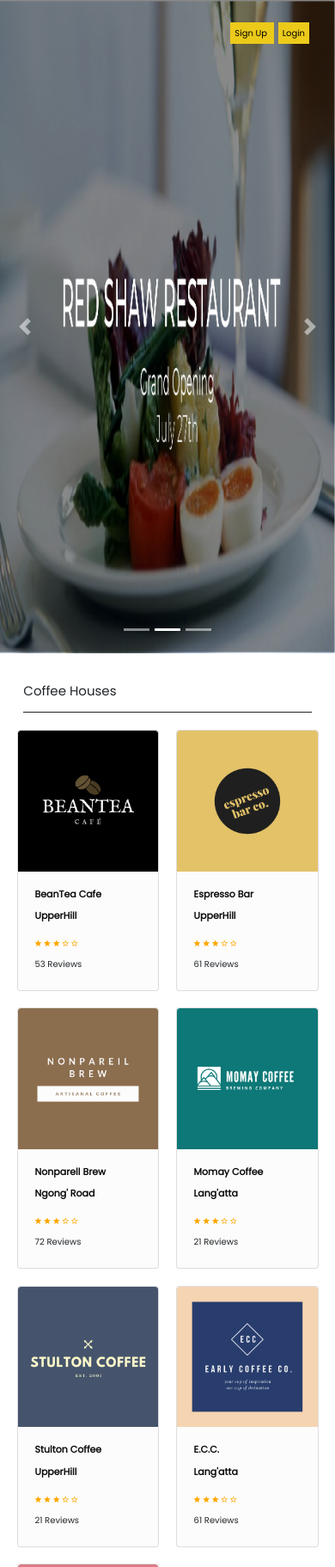
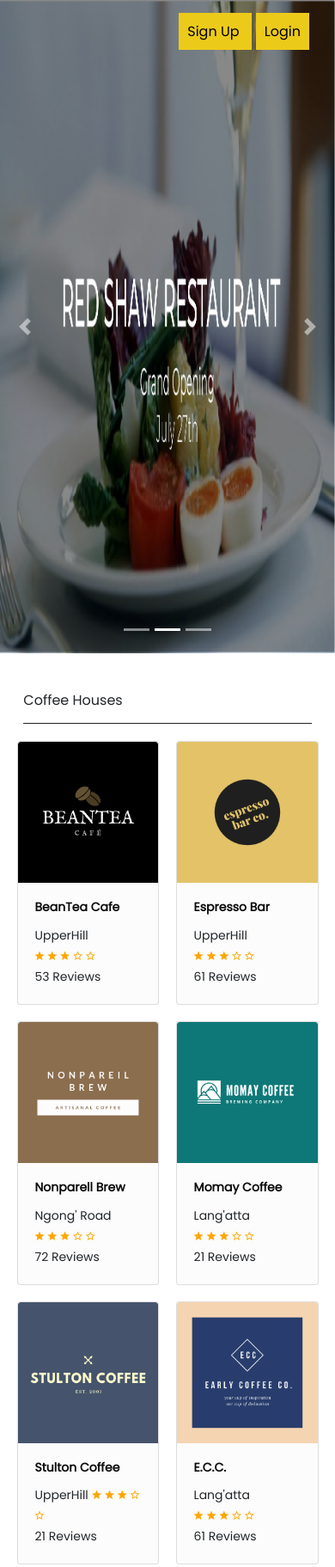
Before and after one commit to DMGithinji/FoodiezWebsite, a plain HTML site: page coffee.html in a window 390 px wide. Shown: the top 1823 px of the page at 86% size. Drawn offline with nearby package versions, Linux system fonts and the light colour scheme.

Commit message:
Font sizing corrections

```diff
--- a/coffee.html
+++ b/coffee.html
@@ -61,7 +61,7 @@
                         style="width:100%">
                     <div class="card-body">
                         <h4 class="card-title">BeanTea Cafe</h4>
-                        <h4 class="card-title">UpperHill</h4>
+                        <span class="card-meta">UpperHill</span><br>
                         <span class="card-meta">
                             <i class="ion-android-star"></i>
                             <i class="ion-android-star"></i>
@@ -78,7 +78,7 @@
                     <img class="card-img-top" src="./images/Restaurant Logos/9.png" alt="Card image" style="width:100%">
                     <div class="card-body">
                         <h4 class="card-title">Espresso Bar</h4>
-                        <h4 class="card-title">UpperHill</h4>
+                        <span class="card-meta">UpperHill</span><br>
                         <span class="card-meta">
                             <i class="ion-android-star"></i>
                             <i class="ion-android-star"></i>
@@ -95,7 +95,7 @@
                     <img class="card-img-top" src="./images/Restaurant Logos/8.png" alt="Card image" style="width:100%">
                     <div class="card-body">
                         <h4 class="card-title">Nonparell Brew</h4>
-                        <h4 class="card-title">Ngong' Road</h4>
+                        <span class="card-meta">Ngong' Road</span><br>
                         <span class="card-meta">
                             <i class="ion-android-star"></i>
                             <i class="ion-android-star"></i>
@@ -112,7 +112,7 @@
                     <img class="card-img-top" src="./images/Restaurant Logos/6.png" alt="Card image" style="width:100%">
                     <div class="card-body">
                         <h4 class="card-title">Momay Coffee</h4>
-                        <h4 class="card-title">Lang'atta</h4>
+                        <span class="card-meta">Lang'atta</span><br>
                         <span class="card-meta">
                             <i class="ion-android-star"></i>
                             <i class="ion-android-star"></i>
@@ -130,7 +130,7 @@
                         style="width:100%">
                     <div class="card-body">
                         <h4 class="card-title">Stulton Coffee</h4>
-                        <h4 class="card-title">UpperHill</h4>
+                        <span class="card-meta">UpperHill</span>
                         <span class="card-meta">
                             <i class="ion-android-star"></i>
                             <i class="ion-android-star"></i>
@@ -148,7 +148,7 @@
                         style="width:100%">
                     <div class="card-body">
                         <h4 class="card-title">E.C.C.</h4>
-                        <h4 class="card-title">Lang'atta</h4>
+                        <span class="card-meta">Lang'atta</span><br>
                         <span class="card-meta">
                             <i class="ion-android-star"></i>
                             <i class="ion-android-star"></i>
@@ -165,7 +165,7 @@
                     <img class="card-img-top" src="./images/Restaurant Logos/4.png" alt="Card image" style="width:100%">
                     <div class="card-body">
                         <h4 class="card-title">Mocharinto Way</h4>
-                        <h4 class="card-title">Ngong' Road</h4>
+                        <span class="card-meta">Ngong' Road</span><br>
                         <span class="card-meta">
                             <i class="ion-android-star"></i>
                             <i class="ion-android-star"></i>
--- a/css/main.css
+++ b/css/main.css
@@ -136,9 +136,9 @@ body {
         float: none;
         color: black;
         text-align: center;
-        padding: 5px;
+        padding: 10px;
         text-decoration: none;
-        font-size: 18px;
+        font-size: 16px;
         line-height: 10px;
         background-color: #ECCA1A;
         margin-right: 5px;
@@ -302,7 +302,7 @@ h2::after {
 
 .popular h4 {
     font-weight: 600;
-    font-size: 12px;
+    font-size: 16px;
 }
 
 .grid-container {
@@ -364,6 +364,22 @@ a:hover {
 }
 
 @media screen and (max-width: 801px) {
+    h2 {
+        font-size: 16px;
+    }
+
+    h5 {
+        font-size: 15px;
+        padding-top: 15px;
+    }
+
+    .popular h4 {
+        font-size: 15px;
+    }
+
+    .card-meta {
+        font-size: 12px;
+    }
     .dropdown2 {
         float: none;
     }
--- a/css/restaurants.css
+++ b/css/restaurants.css
@@ -69,9 +69,9 @@ body {
         float: none;
         color: black;
         text-align: center;
-        padding: 5px;
+        padding: 10px;
         text-decoration: none;
-        font-size: 10px;
+        font-size: 16px;
         line-height: 10px;
         background-color: #ECCA1A;
         margin-right: 5px;
@@ -258,31 +258,30 @@ footer {
 
 
     h2 {
-        font-size: 16px;
+        font-size: 18px;
     }
 
-    h5 {
-        font-size: 15px;
+    h5 span{
+        font-size: 16px;
         padding-top: 15px;
     }
 
     .popular h4 {
-        font-size: 11px;
+        font-size: 14px;
     }
 
     .card-meta {
-        font-size: 10px;
+        font-size: 14px;
     }
 
     #pre-footer h6 {
+        font-size: 0.8rem;
+    }
+
+    #pre-footer {
         font-size: 0.7rem;
     }
-
-    /* footer */
     footer {
-        font-size: 0.7rem;
-    }
-    #pre-footer {
-        font-size: 0.6rem;
+        font-size: 0.8rem;
     }
 }
```
